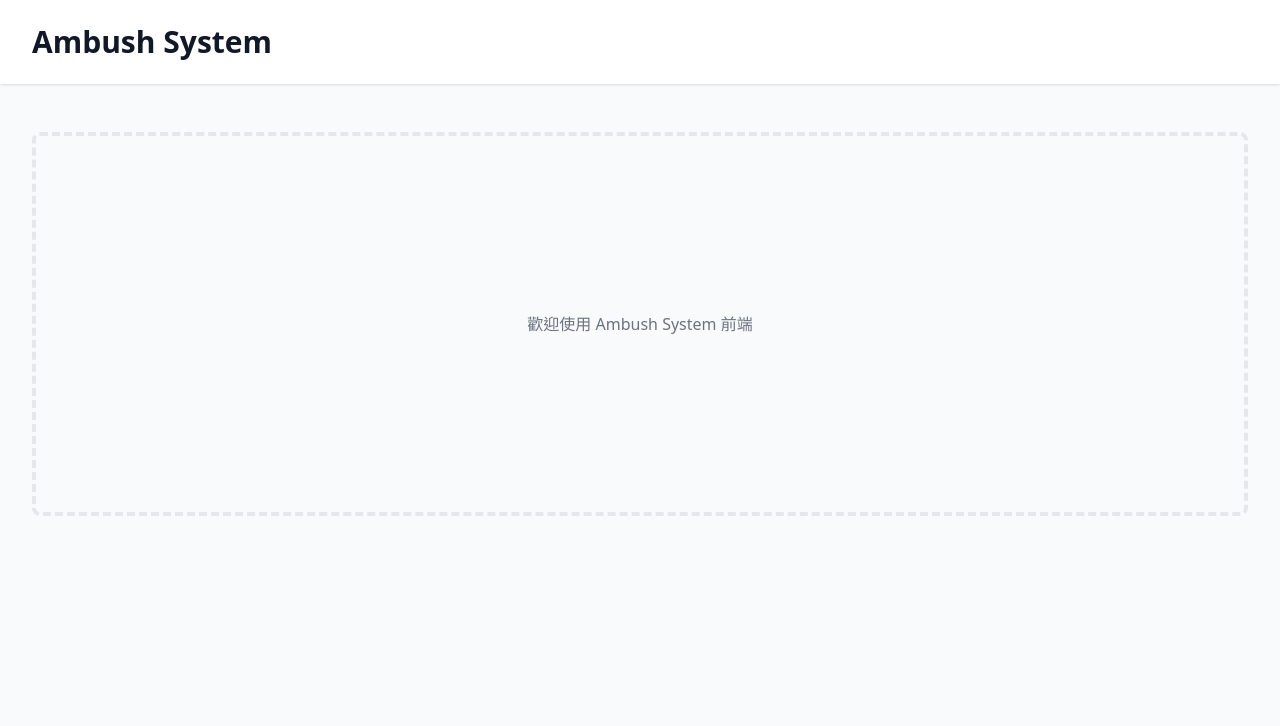
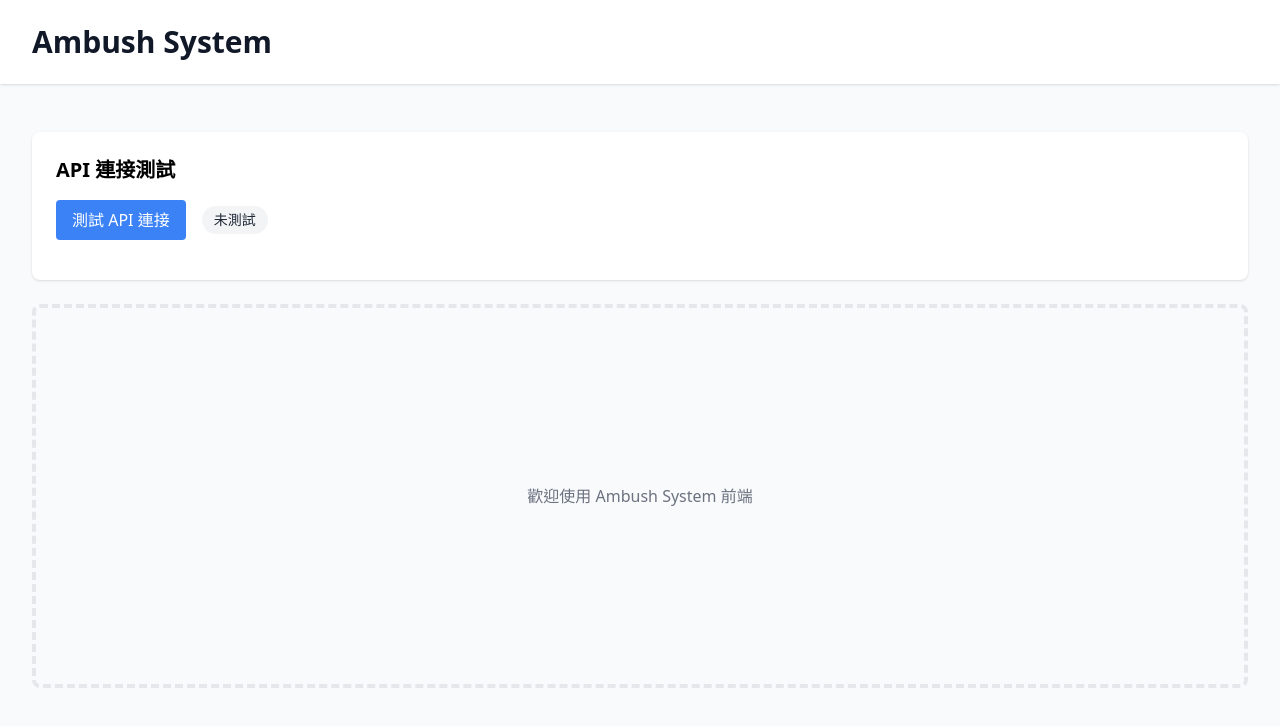
Before and after one commit to andykou3388/ambush-system, a Vue app in the folder frontend/: page / in a window 1280 px wide. Shown: the top 726 px of the page. Built offline with nearby package versions, Linux system fonts and the light colour scheme.

Commit message:
feat: add API connection testing functionality with status display

```diff
--- a/frontend/src/App.vue
+++ b/frontend/src/App.vue
@@ -1,5 +1,32 @@
 <script setup>
 import { ref } from 'vue'
+
+// API 連接測試狀態
+const apiStatus = ref('未測試')
+const apiResponse = ref(null)
+const isLoading = ref(false)
+
+// 測試 API 連接
+async function testApiConnection() {
+  isLoading.value = true
+  apiStatus.value = '測試中...'
+  apiResponse.value = null
+
+  try {
+    const response = await fetch('/api/v1/stocks/2330.TW')
+    if (!response.ok) {
+      throw new Error(`HTTP error! status: ${response.status}`)
+    }
+    const data = await response.json()
+    apiStatus.value = '連接成功'
+    apiResponse.value = data
+  } catch (error) {
+    apiStatus.value = '連接失敗'
+    apiResponse.value = { error: error.message }
+  } finally {
+    isLoading.value = false
+  }
+}
 </script>
 
 <template>
@@ -12,6 +39,32 @@ import { ref } from 'vue'
     <main>
       <div class="max-w-7xl mx-auto py-6 sm:px-6 lg:px-8">
         <div class="px-4 py-6 sm:px-0">
+          <!-- API 連接測試區塊 -->
+          <div class="bg-white shadow rounded-lg p-6 mb-6">
+            <h2 class="text-xl font-semibold mb-4">API 連接測試</h2>
+            <div class="flex items-center space-x-4 mb-4">
+              <button
+                @click="testApiConnection"
+                :disabled="isLoading"
+                class="px-4 py-2 bg-blue-500 text-white rounded hover:bg-blue-600 disabled:opacity-50"
+              >
+                {{ isLoading ? '測試中...' : '測試 API 連接' }}
+              </button>
+              <span class="px-3 py-1 rounded-full text-sm font-medium"
+                :class="apiStatus === '連接成功' ? 'bg-green-100 text-green-800' :
+                        apiStatus === '連接失敗' ? 'bg-red-100 text-red-800' :
+                        'bg-gray-100 text-gray-800'">
+                {{ apiStatus }}
+              </span>
+            </div>
+
+            <div v-if="apiResponse" class="mt-4">
+              <h3 class="font-medium mb-2">API 回應:</h3>
+              <pre class="bg-gray-100 p-4 rounded overflow-auto text-sm">{{ JSON.stringify(apiResponse, null, 2) }}</pre>
+            </div>
+          </div>
+
+          <!-- 原有內容保持不變 -->
           <div class="border-4 border-dashed border-gray-200 rounded-lg h-96 flex items-center justify-center">
             <p class="text-gray-500">歡迎使用 Ambush System 前端</p>
           </div>
```
